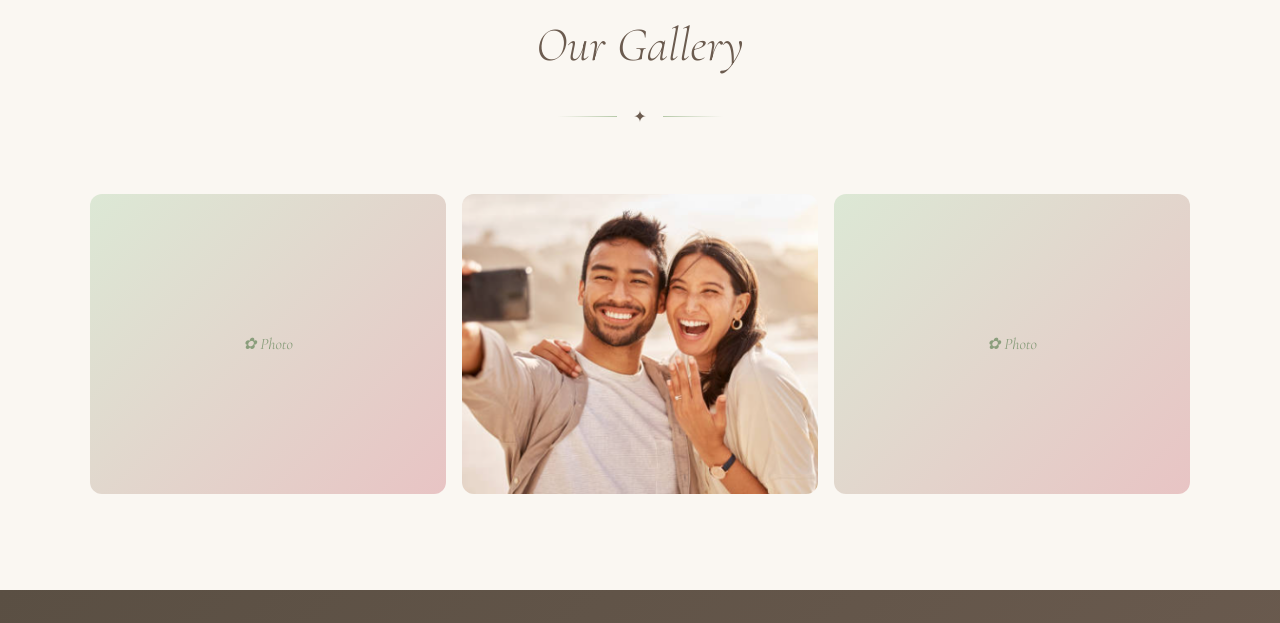
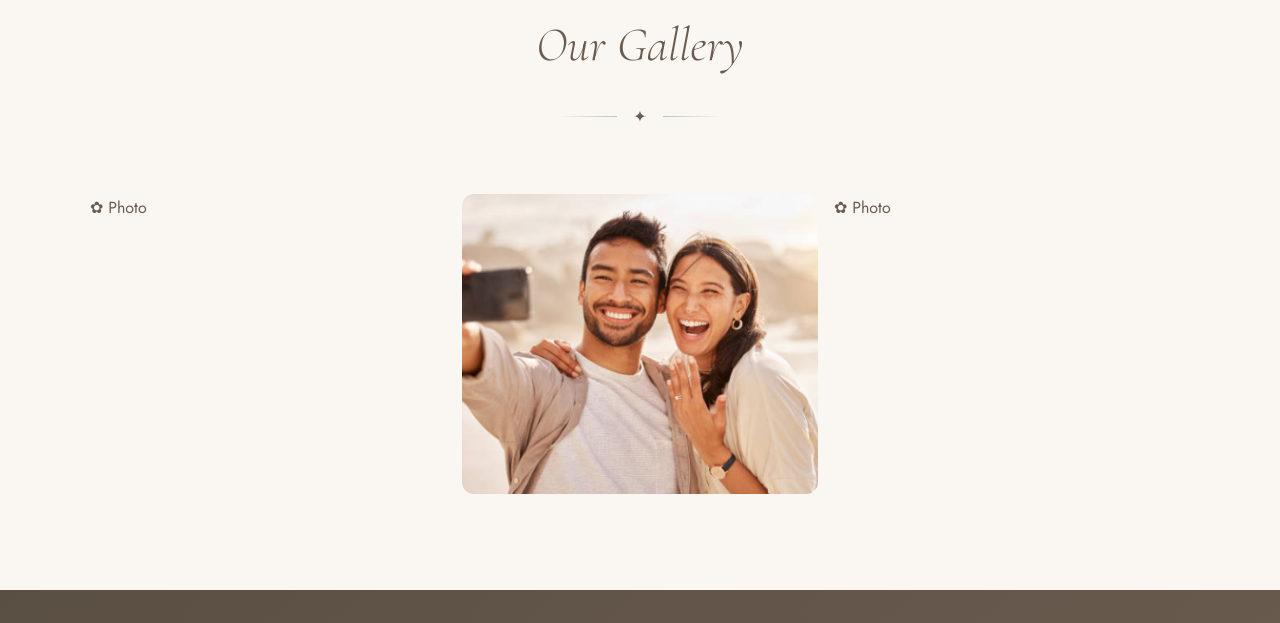
Before and after one commit to Phindulo39/template, a plain HTML site: page index.html in a window 1280 px wide. Shown: the part 4168-4791 px from the top of the page. Drawn offline with nearby package versions, Linux system fonts and the light colour scheme.

Commit message:
Update index.html

```diff
--- a/index.html
+++ b/index.html
@@ -788,7 +788,7 @@
                 <div class="gallery-item">
                     <img src="imagies/small_one.jpeg" alt="Mary and Joseph"
                          onerror="this.style.display='none'; this.nextElementSibling.style.display='flex';">
-                    <div class="gallery-placeholder" style="display:none;">✿ Photo</div>
+                    <div class="imagies/Screenshot 2026-02-28 221910.png" style="display:none;">✿ Photo</div>
                 </div>
                 <div class="gallery-item">
                     <img src="imagies/sefie.png" alt="Mary and Joseph"
@@ -798,7 +798,7 @@
                 <div class="gallery-item">
                     <img src="imagies/side_pic.jpeg" alt="Mary and Joseph"
                          onerror="this.style.display='none'; this.nextElementSibling.style.display='flex';">
-                    <div class="gallery-placeholder" style="display:none;">✿ Photo</div>
+                    <div class="imagies/Screenshot 2026-02-28 221848.png" style="display:none;">✿ Photo</div>
                 </div>
             </div>
         </div>
```
